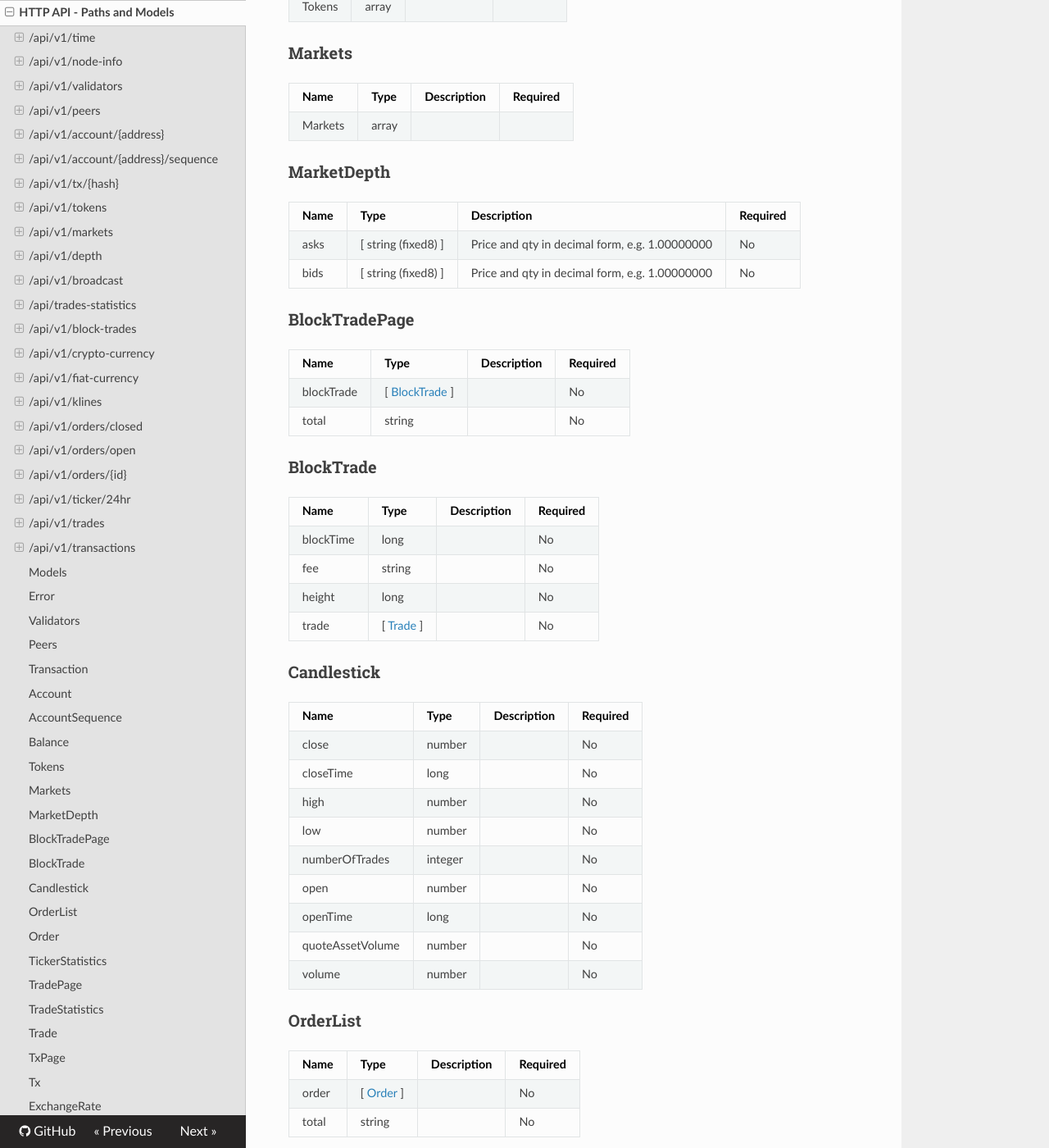
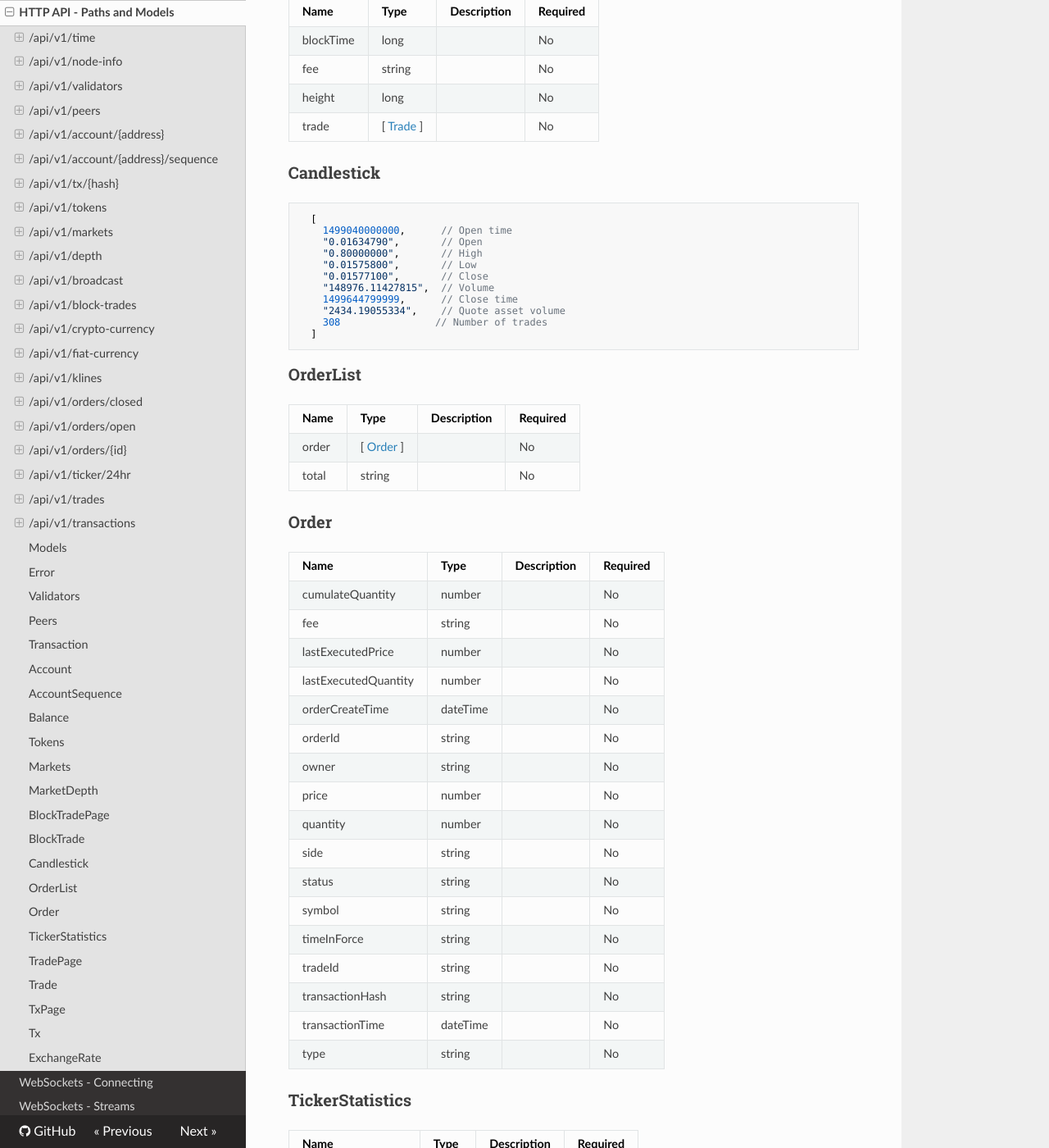
Before and after one commit to yash-sharma1/docs-site, an MkDocs documentation site: the page built from docs/api-reference/dex-api/paths.md, in a window 1280 px wide and 1400 px high, scrolled down 16696 px. Shown: the whole window at 82% size. Built offline with MkDocs 1.6.1, drawn with Linux system fonts in a browser that asks for light colours; nearby versions of some CDN libraries; some of the changed text lies outside the part shown.

Commit message:
update Kline response format; fix block-trade param; remove trade-statistics

````diff
--- a/docs/api-reference/dex-api/paths.md
+++ b/docs/api-reference/dex-api/paths.md
@@ -273,28 +273,6 @@
 | 404 | Not Found |  |
 | default | Generic error response | [Error](#error) |
 
-### /api/trades-statistics
----
-##### ***GET***
-**Summary:** Get trade statistics.
-
-**Description:** Gets statistics about market trades for a given pair symbol.
-
-**Parameters**
-
-| Name | Located in | Description | Required | Schema |
-| ---- | ---------- | ----------- | -------- | ---- |
-| symbol | query | symbol | Yes | string |
-
-**Responses**
-
-| Code | Description | Schema |
-| ---- | ----------- | ------ |
-| 200 | OK | [TradeStatistics](#tradestatistics) |
-| 400 | Bad Request | [Error](#error) |
-| 404 | Not Found |  |
-| default | Generic error response | [Error](#error) |
-
 ### /api/v1/block-trades
 ---
 ##### ***GET***
@@ -306,10 +284,10 @@
 
 | Name | Located in | Description | Required | Schema |
 | ---- | ---------- | ----------- | -------- | ---- |
-| address | query | the seller/buyer address | No | string |
+| address | query | the seller/buyer address | Yes | string |
 | end | query | end time | No | long |
 | height | query | block height | No | long |
-| limit | query | default 50; max 100. | No | integer |
+| limit | query | default 20; max 20. | No | integer |
 | offset | query | start with 0; default 0. | No | integer |
 | start | query | start time | No | long |
 
@@ -632,17 +610,19 @@
 
 ### Candlestick
 
-| Name | Type | Description | Required |
-| ---- | ---- | ----------- | -------- |
-| close | number |  | No |
-| closeTime | long |  | No |
-| high | number |  | No |
-| low | number |  | No |
-| numberOfTrades | integer |  | No |
-| open | number |  | No |
-| openTime | long |  | No |
-| quoteAssetVolume | number |  | No |
-| volume | number |  | No |
+```javascript
+  [
+    1499040000000,      // Open time
+    "0.01634790",       // Open
+    "0.80000000",       // High
+    "0.01575800",       // Low
+    "0.01577100",       // Close
+    "148976.11427815",  // Volume
+    1499644799999,      // Close time
+    "2434.19055334",    // Quote asset volume
+    308                // Number of trades
+  ]
+```
 
 ### OrderList
 
@@ -706,18 +686,6 @@
 | total | string |  | No |
 | trade | [ [Trade](#trade) ] |  | No |
 
-### TradeStatistics
-
-| Name | Type | Description | Required |
-| ---- | ---- | ----------- | -------- |
-| avgPrice | number |  | No |
-| high | number |  | No |
-| low | number |  | No |
-| symbol | string |  | No |
-| totalBaseVolume | number |  | No |
-| totalCount | long |  | No |
-| totalQuotaVolume | number |  | No |
-
 ### Trade
 
 | Name | Type | Description | Required |
````
Also changed, not shown: swagger.yml (+1 -32 lines).
